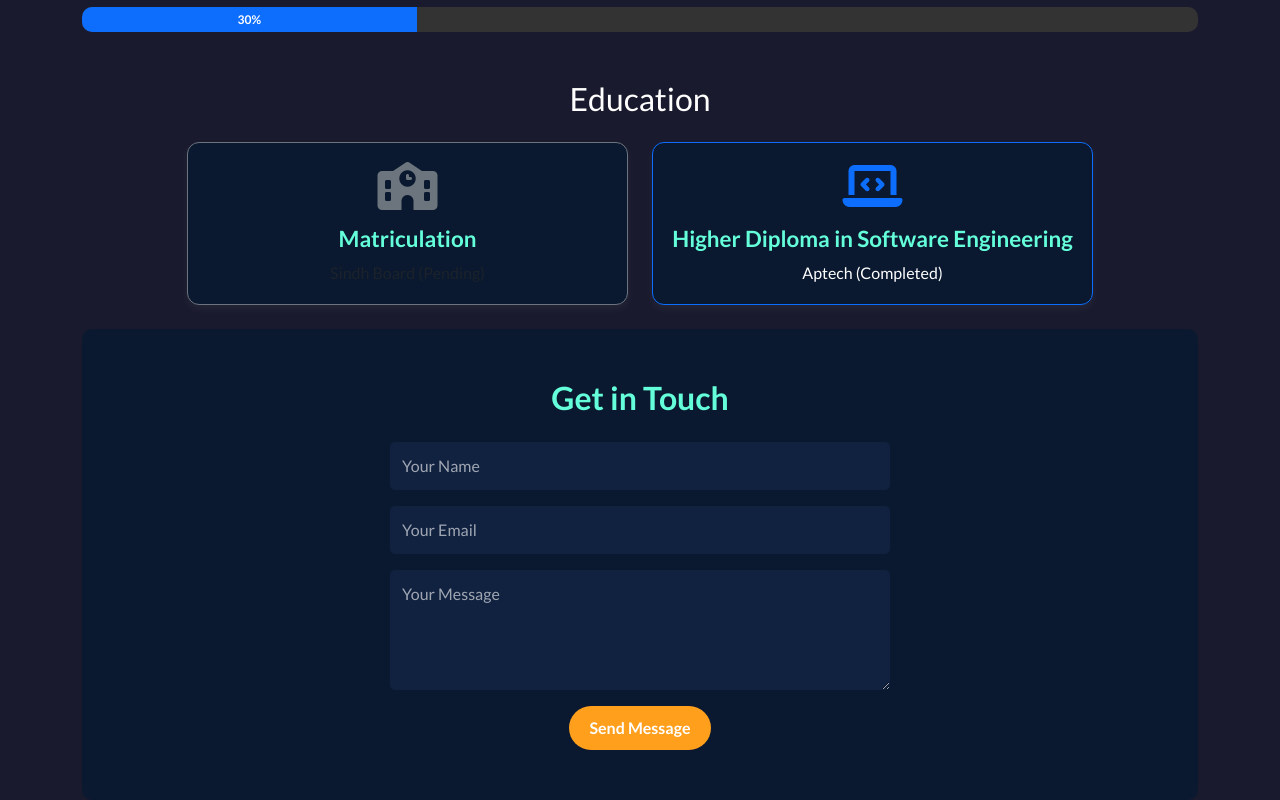
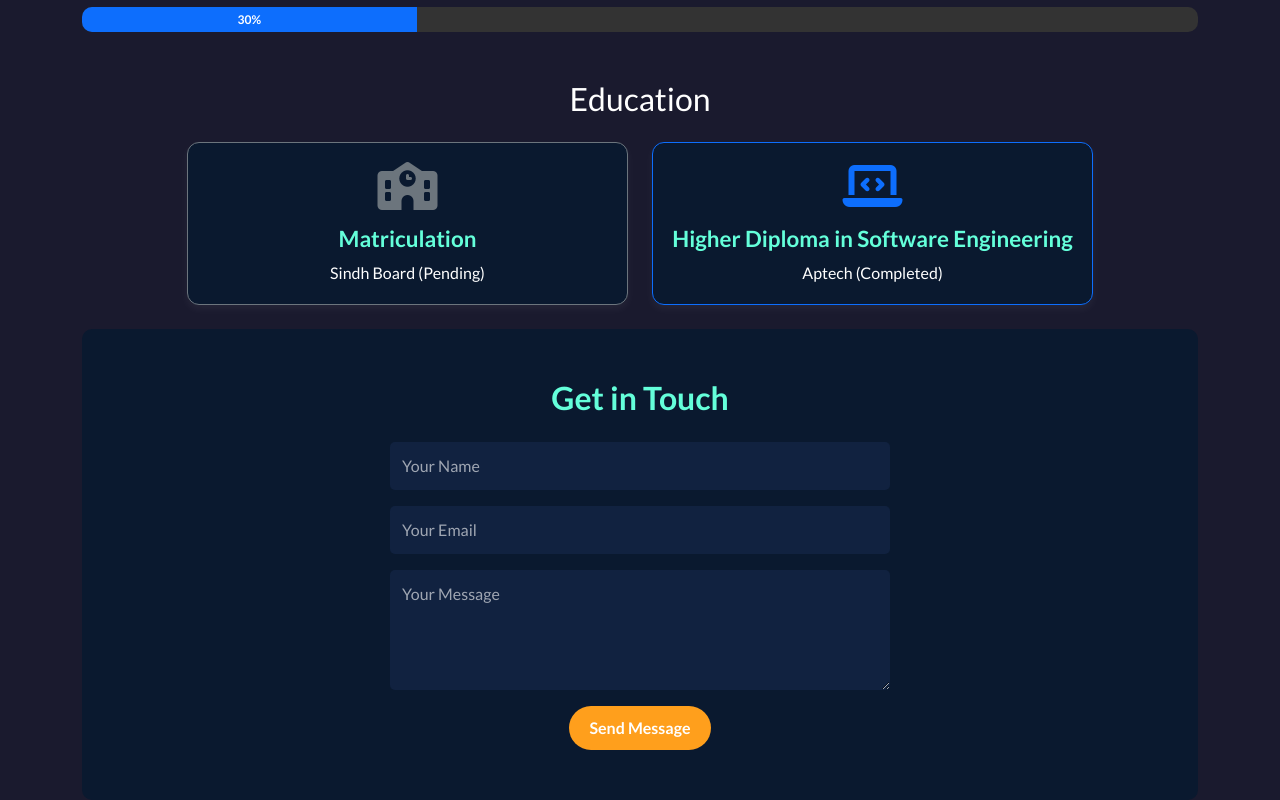
Before and after one commit to Mustafa467-hash/Portfolio, a plain HTML site: page index.html in a window 1280 px wide. Shown: the part 2044-2844 px from the top of the page. Drawn offline with nearby package versions, Linux system fonts and the light colour scheme.

Commit message:
Update index.html

```diff
--- a/index.html
+++ b/index.html
@@ -211,7 +211,7 @@
                       <div class="card-body">
                           <i class="fas fa-school fa-3x text-secondary mb-3"></i>
                           <h5 class="card-title">Matriculation</h5>
-                          <p class="card-text text-muted">Sindh Board (Pending)</p>
+                          <p class="card-text">Sindh Board (Pending)</p>
                       </div>
                   </div>
               </div>
```
